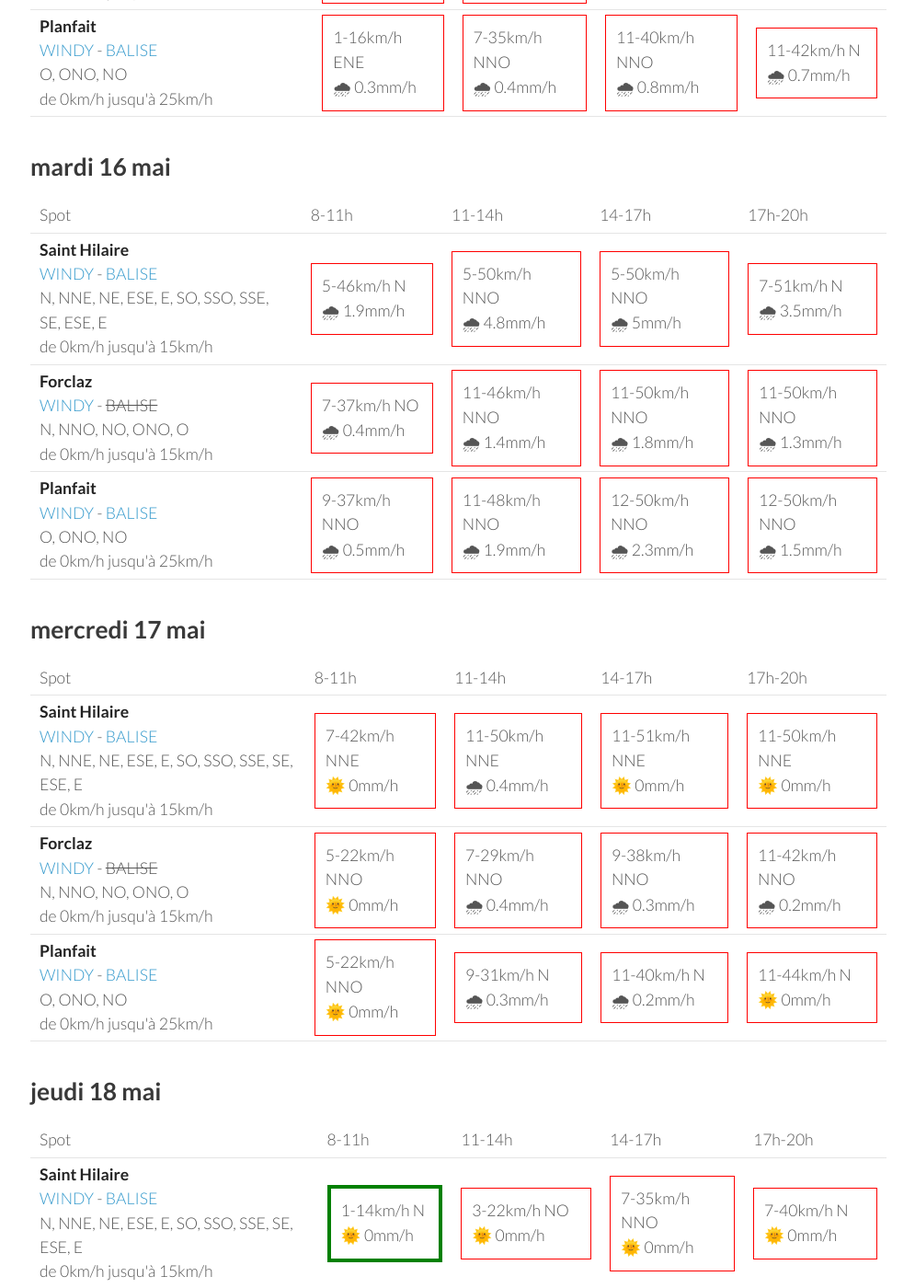
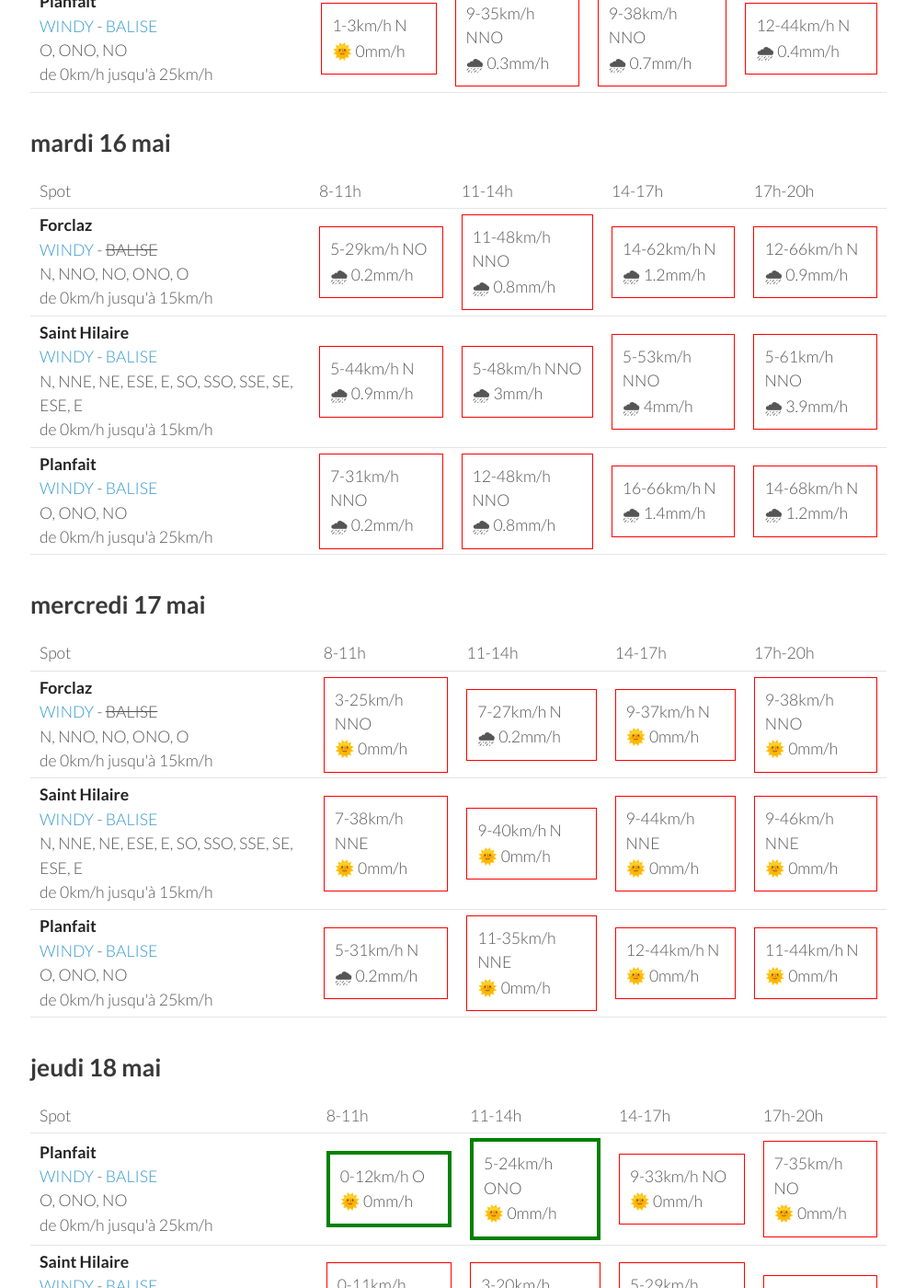
Before and after one commit to parapente-dans-le-nord/parapente-dans-le-nord.github.io, a Jekyll site: the page built from alpes_nord.markdown, in a window 1280 px wide and 1400 px high, scrolled down 1630 px. Shown: the whole window at 92% size, without its empty margins (25-1020 px from the left). Built offline with Jekyll 4.4.1, drawn with Linux system fonts in a browser that asks for light colours; some of the changed text lies outside the part shown.

Commit message:
update index.markdown

```diff
--- a/alpes_nord.markdown
+++ b/alpes_nord.markdown
@@ -22,30 +22,30 @@ page mise à jour le samedi 13 mai 17:26
       <td>17h-20h</td>
     </tr>
 <tr>
-        <td><strong>Planfait</strong><br><a href="https://windy.com/45.853/6.223?45.415,6.223,8">WINDY</a> - <span class=""><a href="https://www.openwindmap.org/PP496">BALISE</a> </span><br> <span class="vent-favorable">O, ONO, NO</span><br><span class="force-vent">de 0km/h jusqu'à 25km/h</span> </td>
-
-            <td><div class="not-flyable"><p>0-0km/h NA</p><p>🌧️ 0mm/h</p></div></td>
-            <td><div class="not-flyable"><p>1-11km/h S</p><p>🌧 8mm/h</p></div></td>
-            <td><div class="flyable"><p>5-18km/h ONO</p><p>🌧 1.3mm/h</p></div></td>
-            <td><div class="not-flyable"><p>5-18km/h NNO</p><p>🌧 0mm/h</p></div></td>
-
-    </tr>
-<tr>
         <td><strong>Saint Hilaire</strong><br><a href="https://windy.com/45.307/5.888?45.087,5.889,9,m:eUFagkX">WINDY</a> - <span class=""><a href="http://www.balisemeteo.com/balise.php?idBalise=61">BALISE</a> </span><br> <span class="vent-favorable">N, NNE, NE, ESE, E, SO, SSO, SSE, SE, ESE, E</span><br><span class="force-vent">de 0km/h jusqu'à 15km/h</span> </td>
 
             <td><div class="not-flyable"><p>0-0km/h NA</p><p>🌧️ 0mm/h</p></div></td>
-            <td><div class="not-flyable"><p>7-24km/h S</p><p>🌧 0.5mm/h</p></div></td>
-            <td><div class="not-flyable"><p>5-22km/h ENE</p><p>🌧 9mm/h</p></div></td>
-            <td><div class="flyable"><p>3-14km/h SSE</p><p>🌧 0mm/h</p></div></td>
+            <td><div class="not-flyable"><p>0-0km/h NA</p><p>🌧️ 0mm/h</p></div></td>
+            <td><div class="not-flyable"><p>0-0km/h NA</p><p>🌧️ 0mm/h</p></div></td>
+            <td><div class="flyable"><p>3-12km/h NNE</p><p>🌧 1mm/h</p></div></td>
 
     </tr>
 <tr>
         <td><strong>Forclaz</strong><br><a href="https://windy.com/45.814/6.247?45.375,6.246,8,m:eVwaglz">WINDY</a> - <span class="no-balise"> BALISE </span><br> <span class="vent-favorable">N, NNO, NO, ONO, O</span><br><span class="force-vent">de 0km/h jusqu'à 15km/h</span> </td>
 
             <td><div class="not-flyable"><p>0-0km/h NA</p><p>🌧️ 0mm/h</p></div></td>
-            <td><div class="not-flyable"><p>5-11km/h O</p><p>🌧 4.8mm/h</p></div></td>
-            <td><div class="not-flyable"><p>0-14km/h ESE</p><p>🌧 0.8mm/h</p></div></td>
-            <td><div class="not-flyable"><p>7-20km/h NO</p><p>🌧 0mm/h</p></div></td>
+            <td><div class="not-flyable"><p>0-0km/h NA</p><p>🌧️ 0mm/h</p></div></td>
+            <td><div class="not-flyable"><p>0-0km/h NA</p><p>🌧️ 0mm/h</p></div></td>
+            <td><div class="not-flyable"><p>5-16km/h NNE</p><p>🌧 3.2mm/h</p></div></td>
+
+    </tr>
+<tr>
+        <td><strong>Planfait</strong><br><a href="https://windy.com/45.853/6.223?45.415,6.223,8">WINDY</a> - <span class=""><a href="https://www.openwindmap.org/PP496">BALISE</a> </span><br> <span class="vent-favorable">O, ONO, NO</span><br><span class="force-vent">de 0km/h jusqu'à 25km/h</span> </td>
+
+            <td><div class="not-flyable"><p>0-0km/h NA</p><p>🌧️ 0mm/h</p></div></td>
+            <td><div class="not-flyable"><p>0-0km/h NA</p><p>🌧️ 0mm/h</p></div></td>
+            <td><div class="not-flyable"><p>0-0km/h NA</p><p>🌧️ 0mm/h</p></div></td>
+            <td><div class="not-flyable"><p>9-38km/h NE</p><p>🌧 5mm/h</p></div></td>
 
     </tr>
 
@@ -67,30 +67,30 @@ page mise à jour le samedi 13 mai 17:26
 <tr>
         <td><strong>Planfait</strong><br><a href="https://windy.com/45.853/6.223?45.415,6.223,8">WINDY</a> - <span class=""><a href="https://www.openwindmap.org/PP496">BALISE</a> </span><br> <span class="vent-favorable">O, ONO, NO</span><br><span class="force-vent">de 0km/h jusqu'à 25km/h</span> </td>
 
-            <td><div class="not-flyable"><p>1-3km/h NNE</p><p>🌞 0mm/h</p></div></td>
-            <td><div class="flyable"><p>7-18km/h ONO</p><p>🌞 0mm/h</p></div></td>
-            <td><div class="flyable"><p>7-24km/h NO</p><p>🌞 0mm/h</p></div></td>
-            <td><div class="not-flyable"><p>5-20km/h SE</p><p>🌧 8mm/h</p></div></td>
+            <td><div class="not-flyable"><p>1-3km/h N</p><p>🌞 0mm/h</p></div></td>
+            <td><div class="flyable"><p>5-14km/h O</p><p>🌞 0mm/h</p></div></td>
+            <td><div class="flyable"><p>0-16km/h ONO</p><p>🌧 0.5mm/h</p></div></td>
+            <td><div class="not-flyable"><p>9-33km/h NO</p><p>🌧 1.4mm/h</p></div></td>
+
+
+    </tr>
+<tr>
+        <td><strong>Saint Hilaire</strong><br><a href="https://windy.com/45.307/5.888?45.087,5.889,9,m:eUFagkX">WINDY</a> - <span class=""><a href="http://www.balisemeteo.com/balise.php?idBalise=61">BALISE</a> </span><br> <span class="vent-favorable">N, NNE, NE, ESE, E, SO, SSO, SSE, SE, ESE, E</span><br><span class="force-vent">de 0km/h jusqu'à 15km/h</span> </td>
+
+            <td><div class="flyable"><p>0-3km/h E</p><p>🌞 0mm/h</p></div></td>
+            <td><div class="not-flyable"><p>5-16km/h E</p><p>🌞 0mm/h</p></div></td>
+            <td><div class="not-flyable"><p>5-22km/h N</p><p>🌞 0mm/h</p></div></td>
+            <td><div class="not-flyable"><p>3-16km/h NE</p><p>🌧 1mm/h</p></div></td>
 
 
     </tr>
 <tr>
         <td><strong>Forclaz</strong><br><a href="https://windy.com/45.814/6.247?45.375,6.246,8,m:eVwaglz">WINDY</a> - <span class="no-balise"> BALISE </span><br> <span class="vent-favorable">N, NNO, NO, ONO, O</span><br><span class="force-vent">de 0km/h jusqu'à 15km/h</span> </td>
 
-            <td><div class="not-flyable"><p>1-5km/h NNE</p><p>🌞 0mm/h</p></div></td>
-            <td><div class="not-flyable"><p>7-16km/h ONO</p><p>🌞 0mm/h</p></div></td>
-            <td><div class="not-flyable"><p>7-24km/h NO</p><p>🌞 0mm/h</p></div></td>
-            <td><div class="not-flyable"><p>5-14km/h ESE</p><p>🌧 15mm/h</p></div></td>
-
-
-    </tr>
-<tr>
-        <td><strong>Saint Hilaire</strong><br><a href="https://windy.com/45.307/5.888?45.087,5.889,9,m:eUFagkX">WINDY</a> - <span class=""><a href="http://www.balisemeteo.com/balise.php?idBalise=61">BALISE</a> </span><br> <span class="vent-favorable">N, NNE, NE, ESE, E, SO, SSO, SSE, SE, ESE, E</span><br><span class="force-vent">de 0km/h jusqu'à 15km/h</span> </td>
-
-            <td><div class="not-flyable"><p>1-5km/h ENE</p><p>🌞 0mm/h</p></div></td>
-            <td><div class="not-flyable"><p>5-16km/h E</p><p>🌞 0mm/h</p></div></td>
-            <td><div class="not-flyable"><p>3-16km/h NNE</p><p>🌞 0mm/h</p></div></td>
-            <td><div class="not-flyable"><p>5-20km/h E</p><p>🌧 3.3mm/h</p></div></td>
+            <td><div class="not-flyable"><p>1-3km/h NNE</p><p>🌞 0mm/h</p></div></td>
+            <td><div class="flyable"><p>5-14km/h ONO</p><p>🌞 0mm/h</p></div></td>
+            <td><div class="not-flyable"><p>9-22km/h ONO</p><p>🌧 0.3mm/h</p></div></td>
+            <td><div class="not-flyable"><p>3-18km/h ONO</p><p>🌧 3.2mm/h</p></div></td>
 
 
     </tr>
@@ -113,30 +113,30 @@ page mise à jour le samedi 13 mai 17:26
 <tr>
         <td><strong>Saint Hilaire</strong><br><a href="https://windy.com/45.307/5.888?45.087,5.889,9,m:eUFagkX">WINDY</a> - <span class=""><a href="http://www.balisemeteo.com/balise.php?idBalise=61">BALISE</a> </span><br> <span class="vent-favorable">N, NNE, NE, ESE, E, SO, SSO, SSE, SE, ESE, E</span><br><span class="force-vent">de 0km/h jusqu'à 15km/h</span> </td>
 
-            <td><div class="not-flyable"><p>3-37km/h NNE</p><p>🌧 0.4mm/h</p></div></td>
-            <td><div class="not-flyable"><p>9-55km/h NNE</p><p>🌧 0.2mm/h</p></div></td>
-            <td><div class="not-flyable"><p>9-57km/h NNE</p><p>🌧 2.4mm/h</p></div></td>
-            <td><div class="not-flyable"><p>9-55km/h NNE</p><p>🌧 3.1mm/h</p></div></td>
+            <td><div class="flyable"><p>3-11km/h NE</p><p>🌞 0mm/h</p></div></td>
+            <td><div class="not-flyable"><p>9-53km/h NNE</p><p>🌧 0.2mm/h</p></div></td>
+            <td><div class="not-flyable"><p>11-55km/h NNE</p><p>🌧 0.9mm/h</p></div></td>
+            <td><div class="not-flyable"><p>9-53km/h NNE</p><p>🌧 2.6mm/h</p></div></td>
 
 
     </tr>
 <tr>
         <td><strong>Forclaz</strong><br><a href="https://windy.com/45.814/6.247?45.375,6.246,8,m:eVwaglz">WINDY</a> - <span class="no-balise"> BALISE </span><br> <span class="vent-favorable">N, NNO, NO, ONO, O</span><br><span class="force-vent">de 0km/h jusqu'à 15km/h</span> </td>
 
-            <td><div class="not-flyable"><p>0-16km/h ESE</p><p>🌧 0.3mm/h</p></div></td>
-            <td><div class="not-flyable"><p>7-33km/h NNO</p><p>🌧 0.4mm/h</p></div></td>
-            <td><div class="not-flyable"><p>9-38km/h NO</p><p>🌧 0.9mm/h</p></div></td>
-            <td><div class="not-flyable"><p>11-40km/h N</p><p>🌧 0.7mm/h</p></div></td>
+            <td><div class="not-flyable"><p>1-5km/h SSE</p><p>🌞 0mm/h</p></div></td>
+            <td><div class="not-flyable"><p>7-33km/h NNO</p><p>🌧 0.3mm/h</p></div></td>
+            <td><div class="not-flyable"><p>9-37km/h NNO</p><p>🌧 0.7mm/h</p></div></td>
+            <td><div class="not-flyable"><p>11-42km/h NNO</p><p>🌧 0.4mm/h</p></div></td>
 
 
     </tr>
 <tr>
         <td><strong>Planfait</strong><br><a href="https://windy.com/45.853/6.223?45.415,6.223,8">WINDY</a> - <span class=""><a href="https://www.openwindmap.org/PP496">BALISE</a> </span><br> <span class="vent-favorable">O, ONO, NO</span><br><span class="force-vent">de 0km/h jusqu'à 25km/h</span> </td>
 
-            <td><div class="not-flyable"><p>1-16km/h ENE</p><p>🌧 0.3mm/h</p></div></td>
-            <td><div class="not-flyable"><p>7-35km/h NNO</p><p>🌧 0.4mm/h</p></div></td>
-            <td><div class="not-flyable"><p>11-40km/h NNO</p><p>🌧 0.8mm/h</p></div></td>
-            <td><div class="not-flyable"><p>11-42km/h N</p><p>🌧 0.7mm/h</p></div></td>
+            <td><div class="not-flyable"><p>1-3km/h N</p><p>🌞 0mm/h</p></div></td>
+            <td><div class="not-flyable"><p>9-35km/h NNO</p><p>🌧 0.3mm/h</p></div></td>
+            <td><div class="not-flyable"><p>9-38km/h NNO</p><p>🌧 0.7mm/h</p></div></td>
+            <td><div class="not-flyable"><p>12-44km/h N</p><p>🌧 0.4mm/h</p></div></td>
 
 
     </tr>
@@ -157,32 +157,32 @@ page mise à jour le samedi 13 mai 17:26
       <td>17h-20h</td>
     </tr>
 <tr>
-        <td><strong>Saint Hilaire</strong><br><a href="https://windy.com/45.307/5.888?45.087,5.889,9,m:eUFagkX">WINDY</a> - <span class=""><a href="http://www.balisemeteo.com/balise.php?idBalise=61">BALISE</a> </span><br> <span class="vent-favorable">N, NNE, NE, ESE, E, SO, SSO, SSE, SE, ESE, E</span><br><span class="force-vent">de 0km/h jusqu'à 15km/h</span> </td>
+        <td><strong>Forclaz</strong><br><a href="https://windy.com/45.814/6.247?45.375,6.246,8,m:eVwaglz">WINDY</a> - <span class="no-balise"> BALISE </span><br> <span class="vent-favorable">N, NNO, NO, ONO, O</span><br><span class="force-vent">de 0km/h jusqu'à 15km/h</span> </td>
 
-            <td><div class="not-flyable"><p>5-46km/h N</p><p>🌧 1.9mm/h</p></div></td>
-            <td><div class="not-flyable"><p>5-50km/h NNO</p><p>🌧 4.8mm/h</p></div></td>
-            <td><div class="not-flyable"><p>5-50km/h NNO</p><p>🌧 5mm/h</p></div></td>
-            <td><div class="not-flyable"><p>7-51km/h N</p><p>🌧 3.5mm/h</p></div></td>
+            <td><div class="not-flyable"><p>5-29km/h NO</p><p>🌧 0.2mm/h</p></div></td>
+            <td><div class="not-flyable"><p>11-48km/h NNO</p><p>🌧 0.8mm/h</p></div></td>
+            <td><div class="not-flyable"><p>14-62km/h N</p><p>🌧 1.2mm/h</p></div></td>
+            <td><div class="not-flyable"><p>12-66km/h N</p><p>🌧 0.9mm/h</p></div></td>
 
 
     </tr>
 <tr>
-        <td><strong>Forclaz</strong><br><a href="https://windy.com/45.814/6.247?45.375,6.246,8,m:eVwaglz">WINDY</a> - <span class="no-balise"> BALISE </span><br> <span class="vent-favorable">N, NNO, NO, ONO, O</span><br><span class="force-vent">de 0km/h jusqu'à 15km/h</span> </td>
+        <td><strong>Saint Hilaire</strong><br><a href="https://windy.com/45.307/5.888?45.087,5.889,9,m:eUFagkX">WINDY</a> - <span class=""><a href="http://www.balisemeteo.com/balise.php?idBalise=61">BALISE</a> </span><br> <span class="vent-favorable">N, NNE, NE, ESE, E, SO, SSO, SSE, SE, ESE, E</span><br><span class="force-vent">de 0km/h jusqu'à 15km/h</span> </td>
 
-            <td><div class="not-flyable"><p>7-37km/h NO</p><p>🌧 0.4mm/h</p></div></td>
-            <td><div class="not-flyable"><p>11-46km/h NNO</p><p>🌧 1.4mm/h</p></div></td>
-            <td><div class="not-flyable"><p>11-50km/h NNO</p><p>🌧 1.8mm/h</p></div></td>
-            <td><div class="not-flyable"><p>11-50km/h NNO</p><p>🌧 1.3mm/h</p></div></td>
+            <td><div class="not-flyable"><p>5-44km/h N</p><p>🌧 0.9mm/h</p></div></td>
+            <td><div class="not-flyable"><p>5-48km/h NNO</p><p>🌧 3mm/h</p></div></td>
+            <td><div class="not-flyable"><p>5-53km/h NNO</p><p>🌧 4mm/h</p></div></td>
+            <td><div class="not-flyable"><p>5-61km/h NNO</p><p>🌧 3.9mm/h</p></div></td>
 
 
     </tr>
 <tr>
         <td><strong>Planfait</strong><br><a href="https://windy.com/45.853/6.223?45.415,6.223,8">WINDY</a> - <span class=""><a href="https://www.openwindmap.org/PP496">BALISE</a> </span><br> <span class="vent-favorable">O, ONO, NO</span><br><span class="force-vent">de 0km/h jusqu'à 25km/h</span> </td>
 
-            <td><div class="not-flyable"><p>9-37km/h NNO</p><p>🌧 0.5mm/h</p></div></td>
-            <td><div class="not-flyable"><p>11-48km/h NNO</p><p>🌧 1.9mm/h</p></div></td>
-            <td><div class="not-flyable"><p>12-50km/h NNO</p><p>🌧 2.3mm/h</p></div></td>
-            <td><div class="not-flyable"><p>12-50km/h NNO</p><p>🌧 1.5mm/h</p></div></td>
+            <td><div class="not-flyable"><p>7-31km/h NNO</p><p>🌧 0.2mm/h</p></div></td>
+            <td><div class="not-flyable"><p>12-48km/h NNO</p><p>🌧 0.8mm/h</p></div></td>
+            <td><div class="not-flyable"><p>16-66km/h N</p><p>🌧 1.4mm/h</p></div></td>
+            <td><div class="not-flyable"><p>14-68km/h N</p><p>🌧 1.2mm/h</p></div></td>
 
 
     </tr>
@@ -203,31 +203,31 @@ page mise à jour le samedi 13 mai 17:26
       <td>17h-20h</td>
     </tr>
 <tr>
-        <td><strong>Saint Hilaire</strong><br><a href="https://windy.com/45.307/5.888?45.087,5.889,9,m:eUFagkX">WINDY</a> - <span class=""><a href="http://www.balisemeteo.com/balise.php?idBalise=61">BALISE</a> </span><br> <span class="vent-favorable">N, NNE, NE, ESE, E, SO, SSO, SSE, SE, ESE, E</span><br><span class="force-vent">de 0km/h jusqu'à 15km/h</span> </td>
+        <td><strong>Forclaz</strong><br><a href="https://windy.com/45.814/6.247?45.375,6.246,8,m:eVwaglz">WINDY</a> - <span class="no-balise"> BALISE </span><br> <span class="vent-favorable">N, NNO, NO, ONO, O</span><br><span class="force-vent">de 0km/h jusqu'à 15km/h</span> </td>
 
-            <td><div class="not-flyable"><p>7-42km/h NNE</p><p>🌞 0mm/h</p></div></td>
-            <td><div class="not-flyable"><p>11-50km/h NNE</p><p>🌧 0.4mm/h</p></div></td>
-            <td><div class="not-flyable"><p>11-51km/h NNE</p><p>🌞 0mm/h</p></div></td>
-            <td><div class="not-flyable"><p>11-50km/h NNE</p><p>🌞 0mm/h</p></div></td>
+            <td><div class="not-flyable"><p>3-25km/h NNO</p><p>🌞 0mm/h</p></div></td>
+            <td><div class="not-flyable"><p>7-27km/h N</p><p>🌧 0.2mm/h</p></div></td>
+            <td><div class="not-flyable"><p>9-37km/h N</p><p>🌞 0mm/h</p></div></td>
+            <td><div class="not-flyable"><p>9-38km/h NNO</p><p>🌞 0mm/h</p></div></td>
 
 
     </tr>
 <tr>
-        <td><strong>Forclaz</strong><br><a href="https://windy.com/45.814/6.247?45.375,6.246,8,m:eVwaglz">WINDY</a> - <span class="no-balise"> BALISE </span><br> <span class="vent-favorable">N, NNO, NO, ONO, O</span><br><span class="force-vent">de 0km/h jusqu'à 15km/h</span> </td>
+        <td><strong>Saint Hilaire</strong><br><a href="https://windy.com/45.307/5.888?45.087,5.889,9,m:eUFagkX">WINDY</a> - <span class=""><a href="http://www.balisemeteo.com/balise.php?idBalise=61">BALISE</a> </span><br> <span class="vent-favorable">N, NNE, NE, ESE, E, SO, SSO, SSE, SE, ESE, E</span><br><span class="force-vent">de 0km/h jusqu'à 15km/h</span> </td>
 
-            <td><div class="not-flyable"><p>5-22km/h NNO</p><p>🌞 0mm/h</p></div></td>
-            <td><div class="not-flyable"><p>7-29km/h NNO</p><p>🌧 0.4mm/h</p></div></td>
-            <td><div class="not-flyable"><p>9-38km/h NNO</p><p>🌧 0.3mm/h</p></div></td>
-            <td><div class="not-flyable"><p>11-42km/h NNO</p><p>🌧 0.2mm/h</p></div></td>
+            <td><div class="not-flyable"><p>7-38km/h NNE</p><p>🌞 0mm/h</p></div></td>
+            <td><div class="not-flyable"><p>9-40km/h N</p><p>🌞 0mm/h</p></div></td>
+            <td><div class="not-flyable"><p>9-44km/h NNE</p><p>🌞 0mm/h</p></div></td>
+            <td><div class="not-flyable"><p>9-46km/h NNE</p><p>🌞 0mm/h</p></div></td>
 
 
     </tr>
 <tr>
         <td><strong>Planfait</strong><br><a href="https://windy.com/45.853/6.223?45.415,6.223,8">WINDY</a> - <span class=""><a href="https://www.openwindmap.org/PP496">BALISE</a> </span><br> <span class="vent-favorable">O, ONO, NO</span><br><span class="force-vent">de 0km/h jusqu'à 25km/h</span> </td>
 
-            <td><div class="not-flyable"><p>5-22km/h NNO</p><p>🌞 0mm/h</p></div></td>
-            <td><div class="not-flyable"><p>9-31km/h N</p><p>🌧 0.3mm/h</p></div></td>
-            <td><div class="not-flyable"><p>11-40km/h N</p><p>🌧 0.2mm/h</p></div></td>
+            <td><div class="not-flyable"><p>5-31km/h N</p><p>🌧 0.2mm/h</p></div></td>
+            <td><div class="not-flyable"><p>11-35km/h NNE</p><p>🌞 0mm/h</p></div></td>
+            <td><div class="not-flyable"><p>12-44km/h N</p><p>🌞 0mm/h</p></div></td>
             <td><div class="not-flyable"><p>11-44km/h N</p><p>🌞 0mm/h</p></div></td>
 
 
@@ -249,31 +249,31 @@ page mise à jour le samedi 13 mai 17:26
       <td>17h-20h</td>
     </tr>
 <tr>
-        <td><strong>Saint Hilaire</strong><br><a href="https://windy.com/45.307/5.888?45.087,5.889,9,m:eUFagkX">WINDY</a> - <span class=""><a href="http://www.balisemeteo.com/balise.php?idBalise=61">BALISE</a> </span><br> <span class="vent-favorable">N, NNE, NE, ESE, E, SO, SSO, SSE, SE, ESE, E</span><br><span class="force-vent">de 0km/h jusqu'à 15km/h</span> </td>
+        <td><strong>Planfait</strong><br><a href="https://windy.com/45.853/6.223?45.415,6.223,8">WINDY</a> - <span class=""><a href="https://www.openwindmap.org/PP496">BALISE</a> </span><br> <span class="vent-favorable">O, ONO, NO</span><br><span class="force-vent">de 0km/h jusqu'à 25km/h</span> </td>
 
-            <td><div class="flyable"><p>1-14km/h N</p><p>🌞 0mm/h</p></div></td>
-            <td><div class="not-flyable"><p>3-22km/h NO</p><p>🌞 0mm/h</p></div></td>
-            <td><div class="not-flyable"><p>7-35km/h NNO</p><p>🌞 0mm/h</p></div></td>
-            <td><div class="not-flyable"><p>7-40km/h N</p><p>🌞 0mm/h</p></div></td>
+            <td><div class="flyable"><p>0-12km/h O</p><p>🌞 0mm/h</p></div></td>
+            <td><div class="flyable"><p>5-24km/h ONO</p><p>🌞 0mm/h</p></div></td>
+            <td><div class="not-flyable"><p>9-33km/h NO</p><p>🌞 0mm/h</p></div></td>
+            <td><div class="not-flyable"><p>7-35km/h NO</p><p>🌞 0mm/h</p></div></td>
 
 
     </tr>
 <tr>
-        <td><strong>Planfait</strong><br><a href="https://windy.com/45.853/6.223?45.415,6.223,8">WINDY</a> - <span class=""><a href="https://www.openwindmap.org/PP496">BALISE</a> </span><br> <span class="vent-favorable">O, ONO, NO</span><br><span class="force-vent">de 0km/h jusqu'à 25km/h</span> </td>
+        <td><strong>Saint Hilaire</strong><br><a href="https://windy.com/45.307/5.888?45.087,5.889,9,m:eUFagkX">WINDY</a> - <span class=""><a href="http://www.balisemeteo.com/balise.php?idBalise=61">BALISE</a> </span><br> <span class="vent-favorable">N, NNE, NE, ESE, E, SO, SSO, SSE, SE, ESE, E</span><br><span class="force-vent">de 0km/h jusqu'à 15km/h</span> </td>
 
-            <td><div class="not-flyable"><p>1-11km/h SSE</p><p>🌞 0mm/h</p></div></td>
-            <td><div class="flyable"><p>5-25km/h ONO</p><p>🌞 0mm/h</p></div></td>
-            <td><div class="not-flyable"><p>9-35km/h ONO</p><p>🌞 0mm/h</p></div></td>
-            <td><div class="not-flyable"><p>9-35km/h NNO</p><p>🌞 0mm/h</p></div></td>
+            <td><div class="not-flyable"><p>0-11km/h ONO</p><p>🌞 0mm/h</p></div></td>
+            <td><div class="not-flyable"><p>3-20km/h ONO</p><p>🌞 0mm/h</p></div></td>
+            <td><div class="not-flyable"><p>5-29km/h ONO</p><p>🌧 0.2mm/h</p></div></td>
+            <td><div class="not-flyable"><p>7-37km/h N</p><p>🌧 0.7mm/h</p></div></td>
 
 
     </tr>
 <tr>
         <td><strong>Forclaz</strong><br><a href="https://windy.com/45.814/6.247?45.375,6.246,8,m:eVwaglz">WINDY</a> - <span class="no-balise"> BALISE </span><br> <span class="vent-favorable">N, NNO, NO, ONO, O</span><br><span class="force-vent">de 0km/h jusqu'à 15km/h</span> </td>
 
-            <td><div class="not-flyable"><p>1-11km/h SSE</p><p>🌞 0mm/h</p></div></td>
-            <td><div class="not-flyable"><p>5-24km/h ONO</p><p>🌞 0mm/h</p></div></td>
-            <td><div class="not-flyable"><p>7-35km/h ONO</p><p>🌞 0mm/h</p></div></td>
+            <td><div class="not-flyable"><p>1-12km/h OSO</p><p>🌞 0mm/h</p></div></td>
+            <td><div class="not-flyable"><p>5-22km/h ONO</p><p>🌞 0mm/h</p></div></td>
+            <td><div class="not-flyable"><p>7-33km/h NO</p><p>🌞 0mm/h</p></div></td>
             <td><div class="not-flyable"><p>7-35km/h NO</p><p>🌞 0mm/h</p></div></td>
 
 
```
Also changed, not shown: other parts of alpes_nord.markdown (+1 -1 lines).
